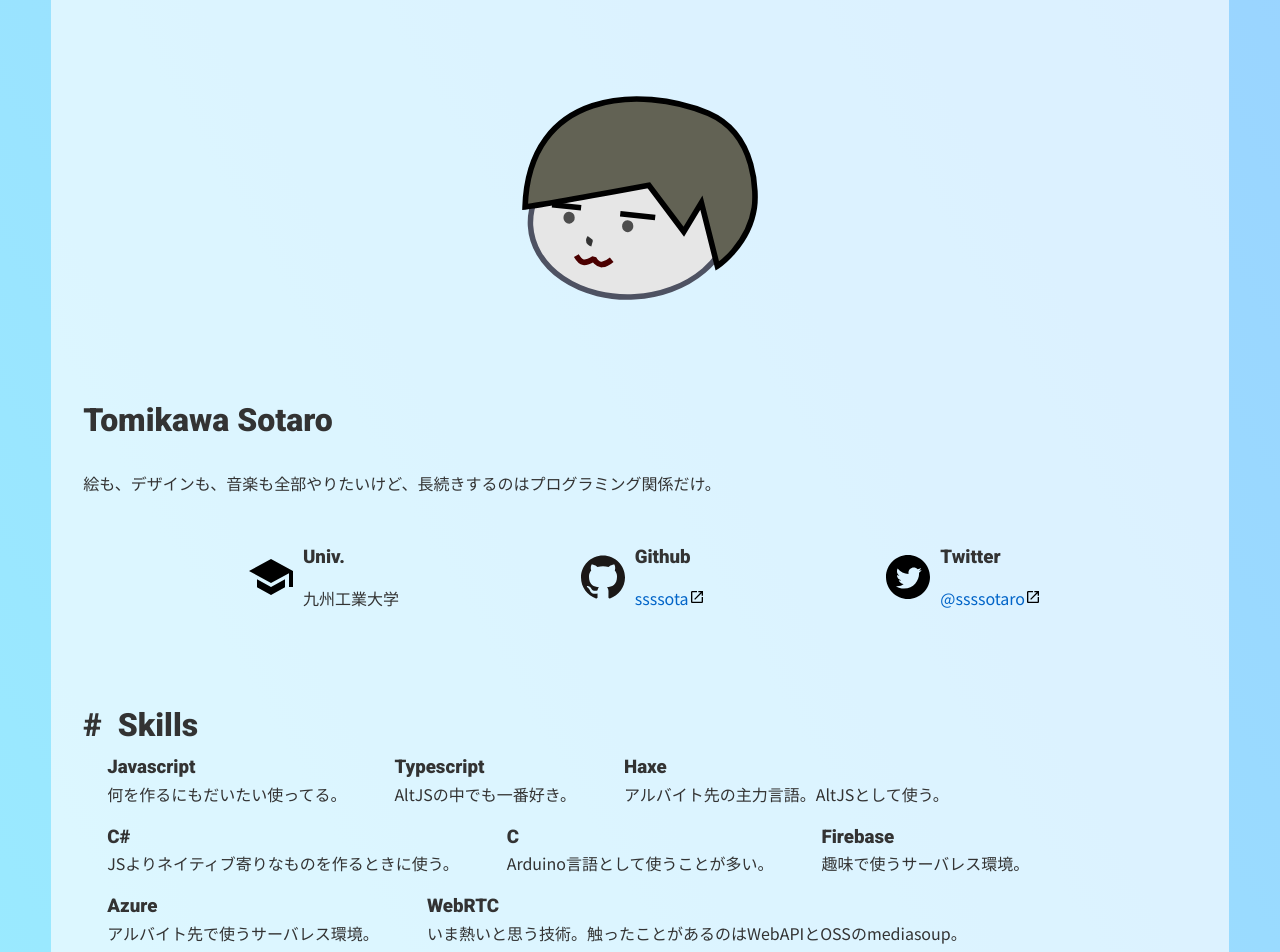
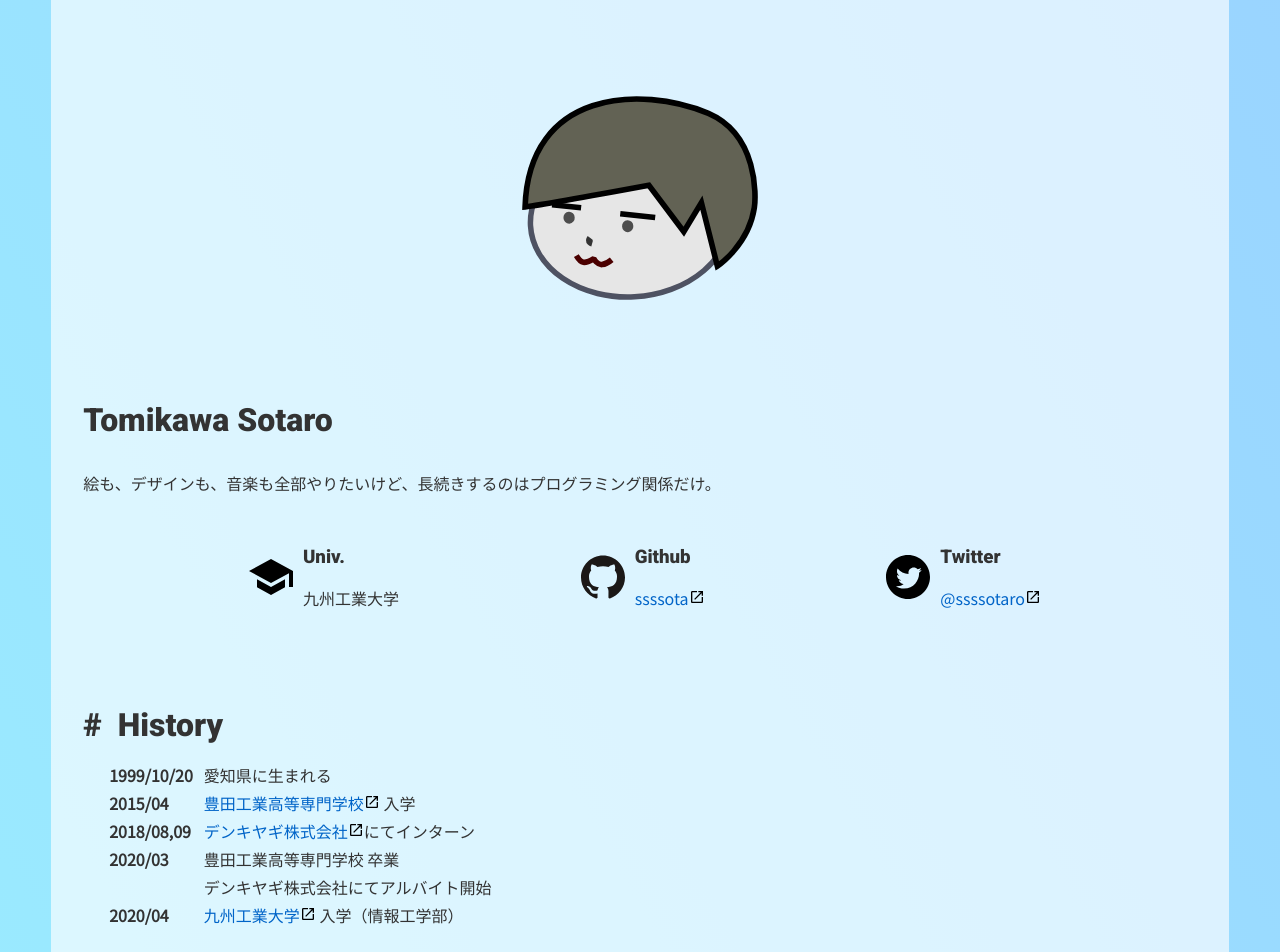
Before and after one commit to ssssota/ssssota.github.io, a Svelte app: page / in a window 1280 px wide. Shown: the top 952 px of the page. Built offline with nearby package versions, Linux system fonts and the light colour scheme.

Commit message:
add history

```diff
--- a/src/App.svelte
+++ b/src/App.svelte
@@ -10,6 +10,7 @@
 	<Splash/>
 	<About/>
 	<article>
+		<History/>
 		<Skills/>
 		<Works/>
 	</article>
--- a/src/components/History.svelte
+++ b/src/components/History.svelte
@@ -5,30 +5,24 @@
 
 <Item title="History">
   <span slot="content">
-    <Item title="{selected.title}">
-      <p slot="content">{selected.detail}</p>
-    </Item>
-    <p><input type="range"></p>
+    <table>
+      <tr><th>1999/10/20</th><td>愛知県に生まれる</td></tr>
+      <tr><th>2015/04</th><td><a href="https://www.toyota-ct.ac.jp/" target="_blank">豊田工業高等専門学校</a> 入学</td></tr>
+      <tr><th>2018/08,09</th><td><a href="https://www.denkiyagi.jp/" target="_blank">デンキヤギ株式会社</a>にてインターン</td></tr>
+      <tr><th>2020/03</th><td>豊田工業高等専門学校 卒業</td></tr>
+      <tr><th></th><td>デンキヤギ株式会社にてアルバイト開始</td></tr>
+      <tr><th>2020/04</th><td><a href="https://www.kyutech.ac.jp/" target="_blank">九州工業大学</a> 入学（情報工学部）</td></tr>
+    </table>
   </span>
 </Item>
 
 <style type="text/scss">
-span {
-  input[type="range"] {
-    width: 60vw;
+table {
+  margin: 1em;
+  text-align: left;
 
-    appearance: none;
-    -webkit-appearance: none;
-    background-color: black;
-    line-height: 1;
-    height: 1px;
-    border-radius: 5px;
-  }
-}
-
-@media (max-width: 1304px) {
-  span input[type="range"] {
-    width: 70vw;
+  th {
+    padding: 0 0.5em;
   }
 }
 </style>
```
